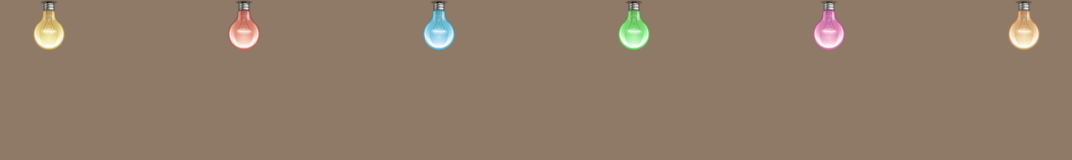
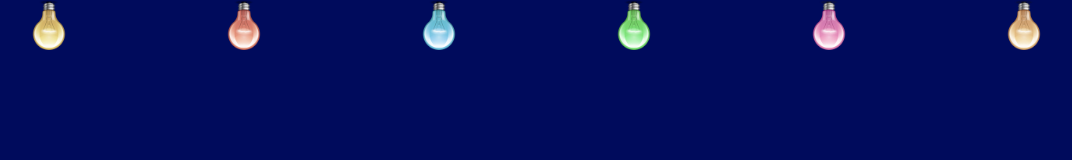
Before and after one commit to cbsmiles/cbsmiles.github.io, a website: page index.html in a window 1280 px wide. Both pictures are taken after a click on the button "TURN ON LIGHTS". Shown: the whole page, without its empty margins (104-1176 px from the left). Drawn offline with nearby package versions, Linux system fonts and the light colour scheme.

Commit message:
addedc color

```diff
--- a/stylesheet.css
+++ b/stylesheet.css
@@ -12,7 +12,7 @@ body {
 	display: none;
 }
 .peach {
-	background-color: #FFDAB9;
+	background-color: #0014a5;
 
 }
 .peach-after {
```
